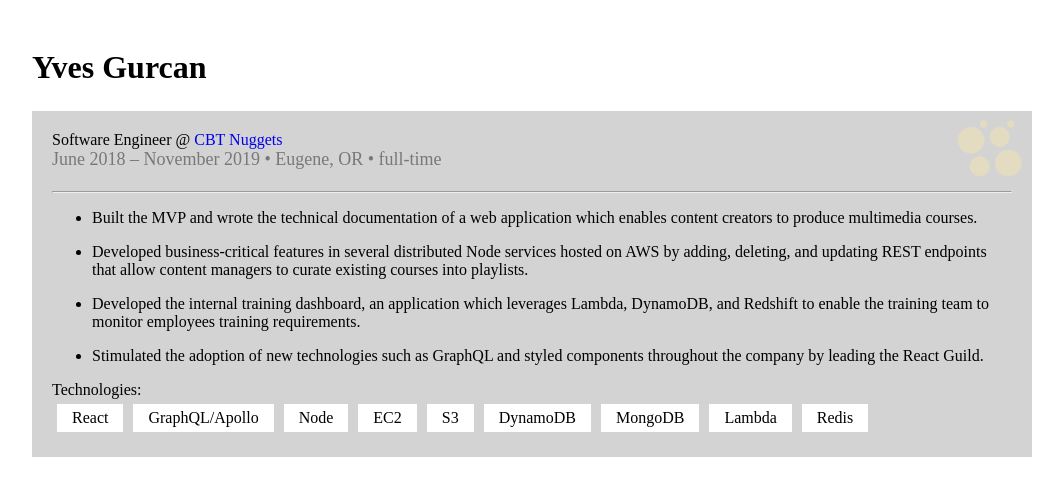
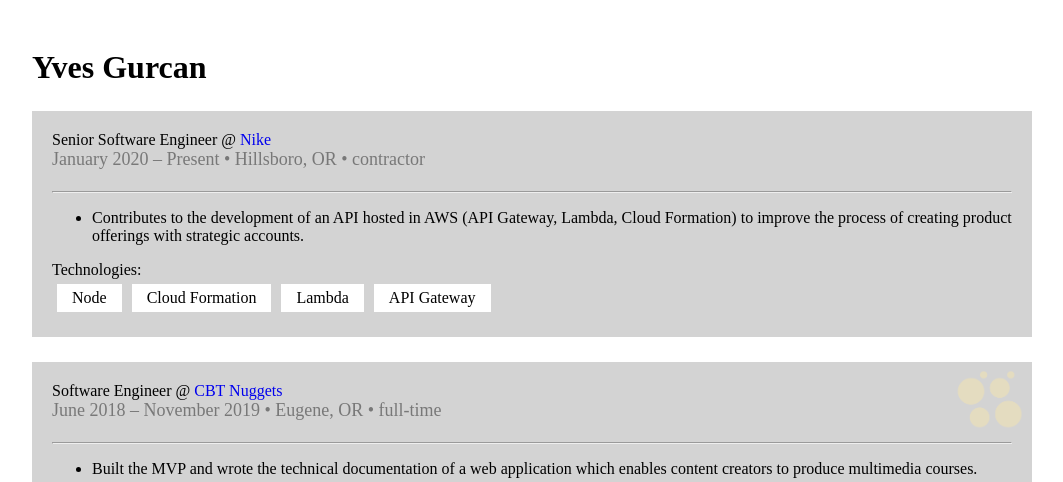
Before and after one commit to yvesgurcan/www.yvesgurcan.com, a Jekyll site: the page built from resume.md, in a window 1280 px wide, cut to the strip 0-482 px from the top of the page. Shown: the whole strip, without its empty margins (108-1171 px from the left). Built offline with Jekyll 4.4.1, drawn with Linux system fonts in a browser that asks for light colours; our own code applies the rules of GitHub Pages for plain Markdown files.

Commit message:
Update resume.yml

```diff
--- a/_data/resume.yml
+++ b/_data/resume.yml
@@ -1,3 +1,18 @@
+- id: nike
+  job_title: Senior Software Engineer
+  company:
+    name: Nike
+    url: https://www.nike.com
+  dates:
+    start: January 2020
+    end: Present
+  location:
+    name: Hillsboro, OR
+  status: contractor
+  technologies: Node, Cloud Formation, Lambda, API Gateway
+  details: >
+    - Contributes to the development of an API hosted in AWS (API Gateway, Lambda, Cloud Formation) to improve the process of creating product offerings with strategic accounts.
+
 - id: cbt
   job_title: Software Engineer
   company:
```
